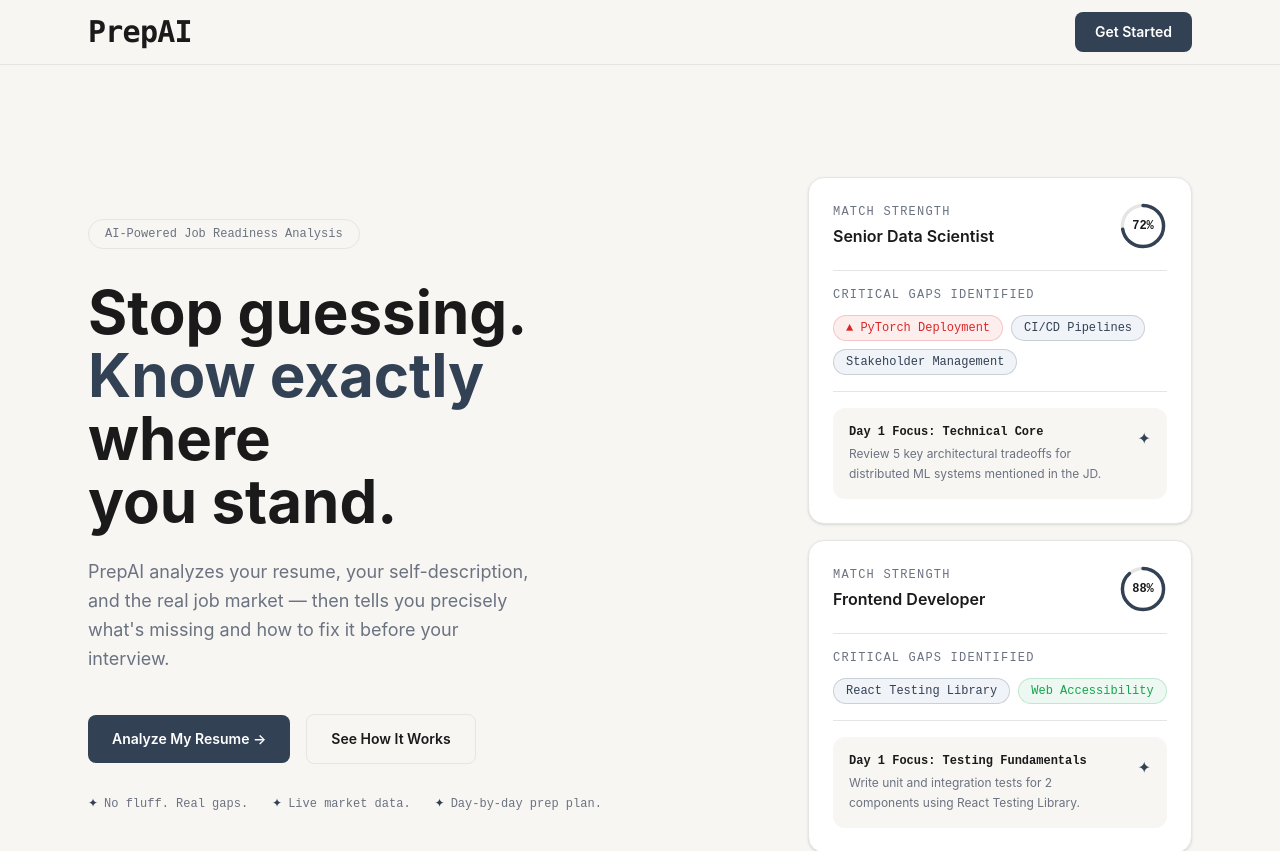
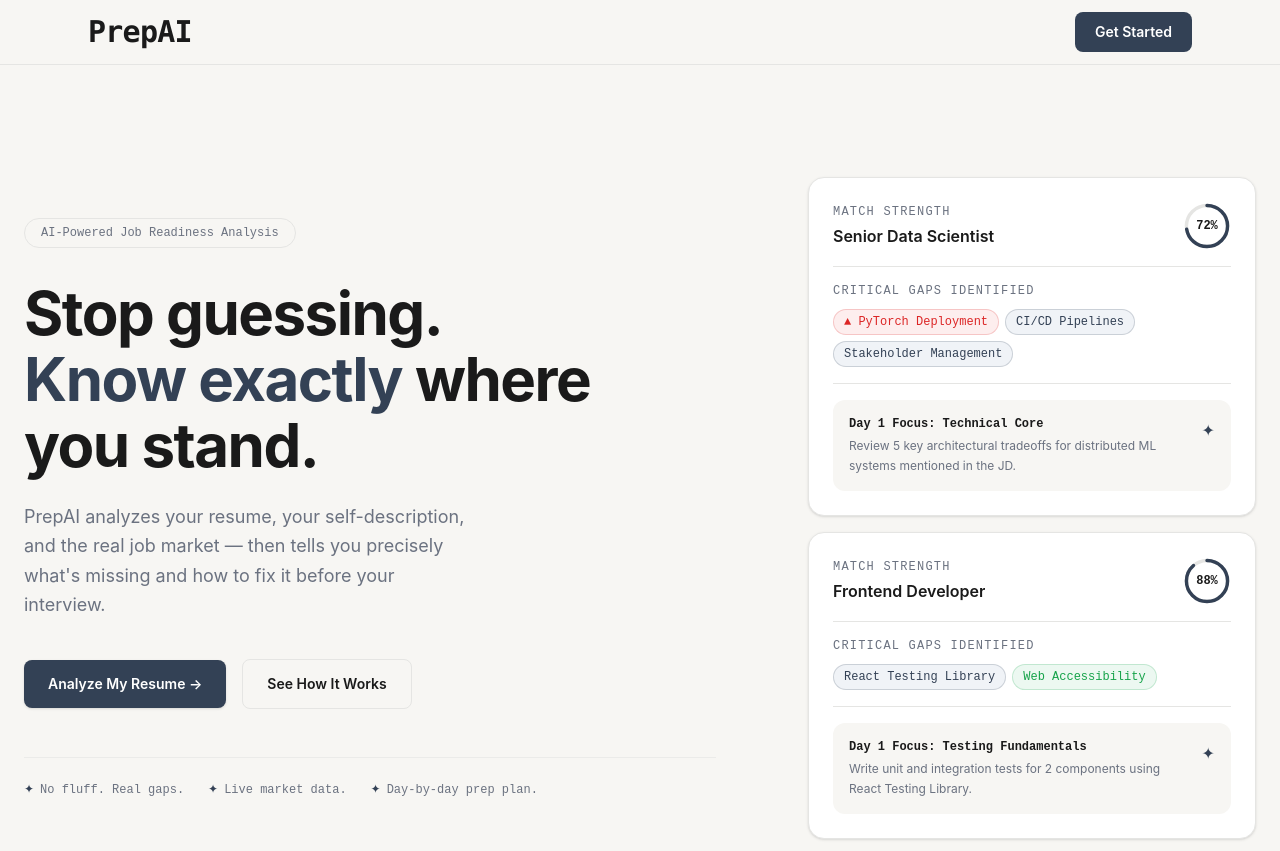
Before and after one commit to adii4040/prepAi.frontend, a React (Vite) app: page / in a window 1280 px wide. Shown: the top 851 px of the page. Built offline with nearby package versions, Linux system fonts and the light colour scheme; no server answers.

Commit message:
feat: implement main UI components including Navbar, Analysis form, and primary page layouts

```diff
--- a/src/components/Navbar.tsx
+++ b/src/components/Navbar.tsx
@@ -14,7 +14,10 @@ function Navbar() {
   const { data: userData } = useCurrentUser();
   const [isDropdownOpen, setIsDropdownOpen] = useState(false);
   const dropdownRef = useRef<HTMLDivElement>(null);
-  const user = userData?.data?.user;
+  const [isMobileMenuOpen, setIsMobileMenuOpen] = useState(false);
+  const mobileMenuRef = useRef<HTMLDivElement>(null);
+  const hamburgerRef = useRef<HTMLButtonElement>(null);
+  const user = userData?.data?.user
 
   const { mutateAsync: logoutUser } = useLogout()
 
@@ -46,6 +49,14 @@ function Navbar() {
       if (dropdownRef.current && !dropdownRef.current.contains(event.target as Node)) {
         setIsDropdownOpen(false);
       }
+      if (
+        mobileMenuRef.current &&
+        !mobileMenuRef.current.contains(event.target as Node) &&
+        hamburgerRef.current &&
+        !hamburgerRef.current.contains(event.target as Node)
+      ) {
+        setIsMobileMenuOpen(false);
+      }
     };
 
     document.addEventListener('mousedown', handleClickOutside);
@@ -55,23 +66,47 @@ function Navbar() {
   }, []);
 
   return (
-    <nav className="w-full h-16 bg-white shadow-md flex items-center justify-between px-20 relative z-50">
-      <div className="text-2xl font-bold text-primary font-mono">PrepAI</div>
-      <div className="flex space-x-12">
+    <nav className="w-full h-16 bg-white shadow-md relative z-50">
+      <div className="flex items-center justify-between h-full px-4 sm:px-6 md:px-10 lg:px-20">
+
+        {/* Logo and Hamburger Container */}
+        <div className="flex items-center gap-4">
+          {userData?.data?.user && (
+            <button
+              ref={hamburgerRef}
+              onClick={() => setIsMobileMenuOpen(!isMobileMenuOpen)}
+              className="md:hidden text-secondary hover:text-primary focus:outline-none transition-colors"
+            >
+              <svg className="w-6 h-6" fill="none" stroke="currentColor" viewBox="0 0 24 24" strokeWidth="2" strokeLinecap="round" strokeLinejoin="round">
+                {isMobileMenuOpen ? (
+                  <path d="M6 18L18 6M6 6l12 12" />
+                ) : (
+                  <path d="M4 6h16M4 12h16M4 18h16" />
+                )}
+              </svg>
+            </button>
+          )}
+          <div className="text-xl md:text-2xl font-bold text-primary font-mono">PrepAI</div>
+        </div>
+
+        {/* Desktop Navigation Links */}
+        <div className="hidden md:flex space-x-8 lg:space-x-12">
           {userData?.data?.user && navItems.map((item) => (
             <Link
               key={item.href}
               to={item.href}
-            className={`text-gray-600 font-mono hover:text-primary transition-colors duration-300 ${isActive(item.href) ? 'text-primary-700 font-bold border-b border-primary' : ''}`}
+              className={`text-sm lg:text-base text-gray-600 font-mono hover:text-primary transition-colors duration-300 ${isActive(item.href) ? 'text-primary-700 font-bold border-b-[2px] border-primary pb-0.5' : ''}`}
             >
               {item.name}
             </Link>
           ))}
         </div>
+
+        {/* User Dropdown */}
         <div className="relative" ref={dropdownRef}>
           <button
             onClick={() => setIsDropdownOpen(!isDropdownOpen)}
-          className="w-10 h-10 bg-primary hover:bg-primary-600 transition-colors rounded-full flex items-center justify-center text-sm font-bold text-white uppercase focus:outline-none focus:ring-2 focus:ring-offset-2 focus:ring-primary"
+            className="w-8 h-8 md:w-10 md:h-10 bg-primary hover:bg-primary-600 transition-colors rounded-full flex items-center justify-center text-xs md:text-sm font-bold text-white uppercase focus:outline-none focus:ring-2 focus:ring-offset-2 focus:ring-primary"
           >
             {getInitials(user?.fullname)}
           </button>
@@ -91,6 +126,23 @@ function Navbar() {
             </div>
           )}
         </div>
+      </div>
+
+      {/* Mobile Menu Slide-down */}
+      {userData?.data?.user && isMobileMenuOpen && (
+        <div ref={mobileMenuRef} className="absolute top-16 left-0 w-full bg-white shadow-lg border-t border-border md:hidden flex flex-col items-start px-4 py-4 space-y-4">
+          {navItems.map((item) => (
+            <Link
+              key={item.href}
+              to={item.href}
+              onClick={() => setIsMobileMenuOpen(false)}
+              className={`block w-full text-lg font-mono transition-colors ${isActive(item.href) ? 'text-primary-700 font-bold' : 'text-gray-600 hover:text-primary'}`}
+            >
+              {item.name}
+            </Link>
+          ))}
+        </div>
+      )}
     </nav>
   );
 }
--- a/src/pages/Analysis/components/AnalysisForm.tsx
+++ b/src/pages/Analysis/components/AnalysisForm.tsx
@@ -148,13 +148,13 @@ const AnalysisForm = ({ onSubmittingChange }: AnalysisFormProps) => {
 
 	if (isSubmitting && !isSubmitError) {
 		return (
-			<main className="min-h-screen px-4 py-8 sm:px-6 lg:px-8 mx-[18%]">
+			<div className="w-full py-8 flex justify-center">
 				<AnalysisLoader />
-			</main>
+			</div>
 		);
 	} else if (isSubmitError) {
 		return (
-			<main className="min-h-screen px-4 py-8 sm:px-6 lg:px-8 mx-[18%] flex flex-col items-center justify-center">
+			<div className="w-full py-8 flex flex-col items-center justify-center">
 				<div className="w-full max-w-xl rounded-2xl border border-red-100 bg-[#fff5f5]/60 p-8 shadow-[0_18px_50px_rgba(239,68,68,0.05)] backdrop-blur-sm text-center transition-all duration-300 hover:shadow-[0_18px_50px_rgba(239,68,68,0.09)]">
 					<div className="mx-auto flex h-14 w-14 items-center justify-center rounded-full bg-red-100/80 text-red-600 animate-pulse">
 						<svg viewBox="0 0 24 24" fill="none" stroke="currentColor" strokeWidth="2" strokeLinecap="round" strokeLinejoin="round" className="h-6 w-6">
@@ -179,7 +179,7 @@ const AnalysisForm = ({ onSubmittingChange }: AnalysisFormProps) => {
 						Reset
 					</button>
 				</div>
-			</main>
+			</div>
 		);
 	}
 
--- a/src/pages/Analysis/container/AnalysisPage.tsx
+++ b/src/pages/Analysis/container/AnalysisPage.tsx
@@ -3,7 +3,7 @@ import AnalysisForm from '../components/AnalysisForm';
 
 const AnalysisPage: React.FC = () => {
     return (
-        <main className="min-h-screen px-4 py-8 sm:px-6 lg:px-8 mx-[18%] ">
+        <main className="min-h-screen px-4 py-8 sm:px-6 lg:px-8 max-w-5xl mx-auto w-full">
             <div className="mx-auto flex w-full flex-col items-center">
                 <div className="max-w-3xl text-center">
                     <h1 className="text-balance text-[clamp(2.25rem,4vw,4rem)] font-bold tracking-[-0.04em] text-[#111827]">
--- a/src/pages/Dashboard/container/Dashboard.tsx
+++ b/src/pages/Dashboard/container/Dashboard.tsx
@@ -8,7 +8,7 @@ export default function Dashboard() {
 
   return (
     <div className="min-h-screen bg-app flex justify-center">
-      <div className="w-full mx-[18%] pt-14">
+      <div className="w-full max-w-7xl mx-auto px-4 sm:px-6 lg:px-8 pt-14">
         {/* Header */}
         <div className="flex flex-col md:flex-row justify-between items-start md:items-center gap-4 mb-10">
           <div>
--- a/src/pages/Landing/components/FeaturesSection.tsx
+++ b/src/pages/Landing/components/FeaturesSection.tsx
@@ -85,29 +85,29 @@ export const FeaturesSection = () => {
           </h2>
         </div>
 
-        <div className="grid grid-cols-3 gap-4 mb-4">
-          <div className="col-span-1">
+        <div className="grid grid-cols-1 md:grid-cols-3 gap-4 mb-4">
+          <div className="col-span-1 md:col-span-1">
             <FeatureCard {...features[0]} />
           </div>
-          <div className="col-span-2">
+          <div className="col-span-1 md:col-span-2">
             <FeatureCard {...features[1]} />
           </div>
         </div>
 
-        <div className="grid grid-cols-3 gap-4 mb-4">
-          <div className="col-span-2">
+        <div className="grid grid-cols-1 md:grid-cols-3 gap-4 mb-4">
+          <div className="col-span-1 md:col-span-2">
             <FeatureCard {...features[2]} />
           </div>
-          <div className="col-span-1">
+          <div className="col-span-1 md:col-span-1">
             <FeatureCard {...features[3]} />
           </div>
         </div>
 
-        <div className="grid grid-cols-3 gap-4">
-          <div className="col-span-1">
+        <div className="grid grid-cols-1 md:grid-cols-3 gap-4">
+          <div className="col-span-1 md:col-span-1">
             <FeatureCard {...features[4]} />
           </div>
-          <div className="col-span-2">
+          <div className="col-span-1 md:col-span-2">
             <FeatureCard {...features[5]} />
           </div>
         </div>
--- a/src/pages/Landing/components/HeroSection.tsx
+++ b/src/pages/Landing/components/HeroSection.tsx
@@ -40,43 +40,49 @@ export const HeroSection = () => {
         medium: '',
         low: '',
     }
+
     return (
-        <section id="home" className="max-w-6xl mx-auto px-6 py-20 lg:py-28">
-            <div className="grid lg:grid-cols-2 gap-16 items-center">
+        <section id="home" className="max-w-7xl mx-auto px-4 sm:px-6 py-12 md:py-20 lg:py-28">
+            {/* Improved layout transitions across breakpoints */}
+            <div className="grid grid-cols-1 lg:grid-cols-12 gap-12 lg:gap-16 items-center">
 
-                <div>
-                    <span className="inline-flex items-center gap-2 font-label text-xs text-neutral border border-border rounded-full px-4 py-1.5 mb-8">
+                {/* Left Column Content Area */}
+                <div className="text-center lg:text-left lg:col-span-6 xl:col-span-7 flex flex-col items-center lg:items-start">
+                    <span className="inline-flex items-center gap-2 font-label text-xs text-neutral border border-border rounded-full px-4 py-1.5 mb-6 md:mb-8">
                         AI-Powered Job Readiness Analysis
                     </span>
 
-                    <h1 className="font-headline text-5xl lg:text-6xl font-bold text-secondary leading-[1.05] mb-6">
+                    {/* Responsive text sizing that scales elegantly from mobile viewports */}
+                    <h1 className="font-headline text-4xl sm:text-5xl xl:text-6xl font-bold text-secondary leading-[1.1] mb-6 tracking-tight">
                         Stop guessing.<br />
                         <em className="not-italic text-primary">Know exactly</em> where<br />
                         you stand.
                     </h1>
 
-                    <p className="text-neutral text-lg leading-relaxed mb-10 max-w-md">
+                    <p className="text-neutral text-base sm:text-lg leading-relaxed mb-8 md:mb-10 max-w-md mx-auto lg:mx-0">
                         PrepAI analyzes your resume, your self-description, and the
                         real job market — then tells you precisely what's missing
                         and how to fix it before your interview.
                     </p>
 
-                    <div className="flex items-center gap-4 flex-wrap">
+                    {/* Aligned responsive interactive controls */}
+                    <div className="flex flex-col sm:flex-row items-center justify-center lg:justify-start gap-4 w-full sm:w-auto flex-wrap">
                         <Link
                             to="/login"
-                            className="inline-flex items-center gap-2 bg-primary hover:bg-primary-600 transition-colors text-white font-semibold px-6 py-3.5 rounded-lg text-sm"
+                            className="inline-flex items-center justify-center gap-2 bg-primary hover:bg-primary-600 transition-colors text-white font-semibold px-6 py-3.5 rounded-lg text-sm w-full sm:w-auto shadow-sm"
                         >
                             Analyze My Resume →
                         </Link>
                         <Link
                             to="/signup"
-                            className="inline-flex items-center gap-2 border border-border hover:border-primary/40 transition-colors text-secondary font-semibold px-6 py-3.5 rounded-lg text-sm">
-
+                            className="inline-flex items-center justify-center gap-2 border border-border hover:border-primary/40 transition-colors text-secondary font-semibold px-6 py-3.5 rounded-lg text-sm w-full sm:w-auto"
+                        >
                             See How It Works
                         </Link>
                     </div>
 
-                    <div className="flex items-center gap-6 mt-8 flex-wrap">
+                    {/* Feature badge elements */}
+                    <div className="flex flex-row items-center justify-center lg:justify-start gap-x-6 gap-y-3 mt-10 md:mt-12 flex-wrap border-t border-border/60 pt-6 w-full max-w-md lg:max-w-none">
                         {['No fluff. Real gaps.', 'Live market data.', 'Day-by-day prep plan.'].map((item) => (
                             <span key={item} className="font-label text-xs text-neutral flex items-center gap-1.5">
                                 <span className="text-primary">✦</span>
@@ -86,24 +92,27 @@ export const HeroSection = () => {
                     </div>
                 </div>
 
-                <div className="hidden lg:block">
-                    <div className="flex flex-col gap-4 max-w-sm ml-auto">
+                {/* Right Column Visualization Area */}
+                <div className="w-full lg:col-span-6 xl:col-span-5 mt-4 lg:mt-0">
+                    {/* Replaced fixed width tracking with smooth grid-flex system */}
+                    <div className="grid grid-cols-1 md:grid-cols-2 lg:grid-cols-1 gap-4 max-w-2xl lg:max-w-md mx-auto lg:ml-auto lg:mr-0 w-full">
                         {examples.map((example) => (
                             <div
                                 key={example.role}
-                                className="bg-card border border-border rounded-2xl p-6 shadow-sm"
+                                className="bg-card border border-border rounded-2xl p-5 md:p-6 shadow-sm flex flex-col justify-between"
                             >
+                                <div>
                                     {/* Match score row */}
-                                <div className="flex items-center justify-between mb-5">
-                                    <div>
-                                        <p className="font-label text-xs text-neutral tracking-widest uppercase mb-1">
+                                    <div className="flex items-center justify-between mb-4">
+                                        <div className="min-w-0 pr-2">
+                                            <p className="font-label text-[10px] sm:text-xs text-neutral tracking-widest uppercase mb-1 truncate">
                                                 Match Strength
                                             </p>
-                                        <p className="font-headline text-base font-semibold text-secondary">
+                                            <p className="font-headline text-base font-semibold text-secondary truncate">
                                                 {example.role}
                                             </p>
                                         </div>
-                                    <div className="relative w-12 h-12 flex items-center justify-center flex-shrink-0">
+                                        <div className="relative w-11 h-11 sm:w-12 sm:h-12 flex items-center justify-center flex-shrink-0">
                                             <svg className="absolute inset-0 w-full h-full -rotate-90" viewBox="0 0 56 56">
                                                 <circle cx="28" cy="28" r="24" fill="none" stroke="#E5E5E3" strokeWidth="4" />
                                                 <circle
@@ -113,7 +122,7 @@ export const HeroSection = () => {
                                                     strokeLinecap="round"
                                                 />
                                             </svg>
-                                        <span className="font-label text-xs font-bold text-secondary">
+                                            <span className="font-label text-[11px] sm:text-xs font-bold text-secondary">
                                                 {example.score}%
                                             </span>
                                         </div>
@@ -122,32 +131,36 @@ export const HeroSection = () => {
                                     <div className="h-px bg-border mb-4" />
 
                                     {/* Gaps */}
-                                <p className="font-label text-xs text-neutral tracking-widest uppercase mb-3">
+                                    <p className="font-label text-[10px] sm:text-xs text-neutral tracking-widest uppercase mb-2.5">
                                         Critical Gaps Identified
                                     </p>
-                                <div className="flex flex-wrap gap-2 mb-4">
+                                    <div className="flex flex-wrap gap-1.5 mb-4">
                                         {example.gaps.map((gap) => (
                                             <span
                                                 key={gap.label}
-                                            className={`font-label text-xs border rounded-full px-3 py-1 ${severityStyles[gap.severity]}`}
+                                                className={`font-label text-[11px] sm:text-xs border rounded-full px-2.5 py-0.5 sm:py-1 ${severityStyles[gap.severity]}`}
                                             >
                                                 {severityIcon[gap.severity]}{gap.label}
                                             </span>
                                         ))}
                                     </div>
+                                </div>
 
+                                <div>
                                     <div className="h-px bg-border mb-4" />
 
-                                <div className="bg-tertiary rounded-xl p-4 flex items-start justify-between gap-3">
-                                    <div>
-                                        <p className="font-label text-xs font-semibold text-secondary mb-1">
+                                    {/* Day 1 Focus Block */}
+                                    <div className="bg-tertiary rounded-xl p-3.5 sm:p-4 flex items-start justify-between gap-3">
+                                        <div className="min-w-0">
+                                            <p className="font-label text-[11px] sm:text-xs font-semibold text-secondary mb-1 truncate">
                                                 {example.day1.focus}
                                             </p>
-                                        <p className="text-xs text-neutral leading-relaxed">
+                                            <p className="text-[11px] sm:text-xs text-neutral leading-relaxed">
                                                 {example.day1.task}
                                             </p>
                                         </div>
-                                    <span className="text-primary text-base flex-shrink-0 mt-0.5">✦</span>
+                                        <span className="text-primary text-sm sm:text-base flex-shrink-0 mt-0.5">✦</span>
+                                    </div>
                                 </div>
                             </div>
                         ))}
@@ -155,6 +168,6 @@ export const HeroSection = () => {
                 </div>
 
             </div>
-        </section >
+        </section>
     )
 }
--- a/src/pages/Landing/components/Navbar.tsx
+++ b/src/pages/Landing/components/Navbar.tsx
@@ -3,7 +3,7 @@ import { Link } from 'react-router-dom'
 export const Navbar = () => {
     return (
         <nav className="sticky top-0 z-50 bg-app/95 backdrop-blur-sm border-b border-border">
-            <div className="max-w-6xl mx-auto px-6 h-16 flex items-center justify-between">
+            <div className="max-w-6xl mx-auto px-4 sm:px-6 h-16 flex items-center justify-between">
                 <span className="font-mono font-bold text-3xl text-secondary tracking-tight">
                     PrepAI
                 </span>
```
Lines whose indentation alone changed are shown as unchanged.
